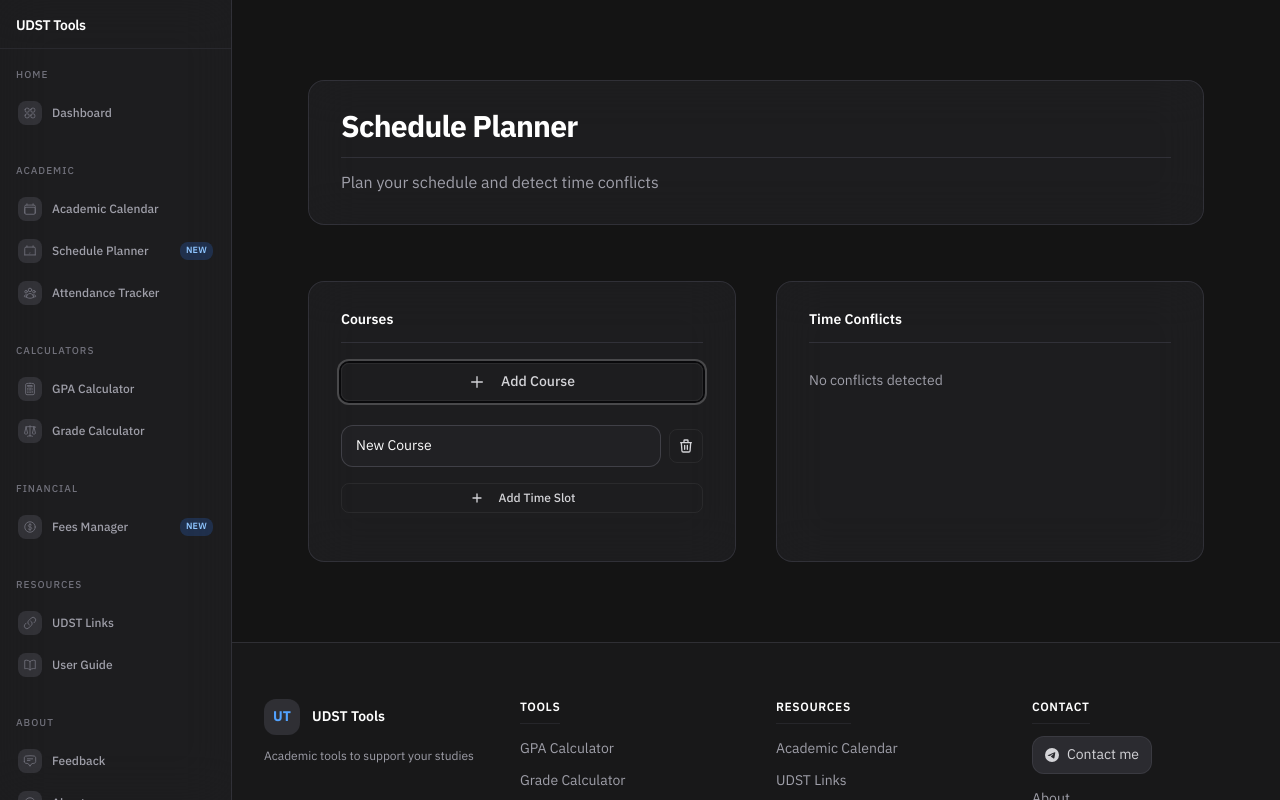
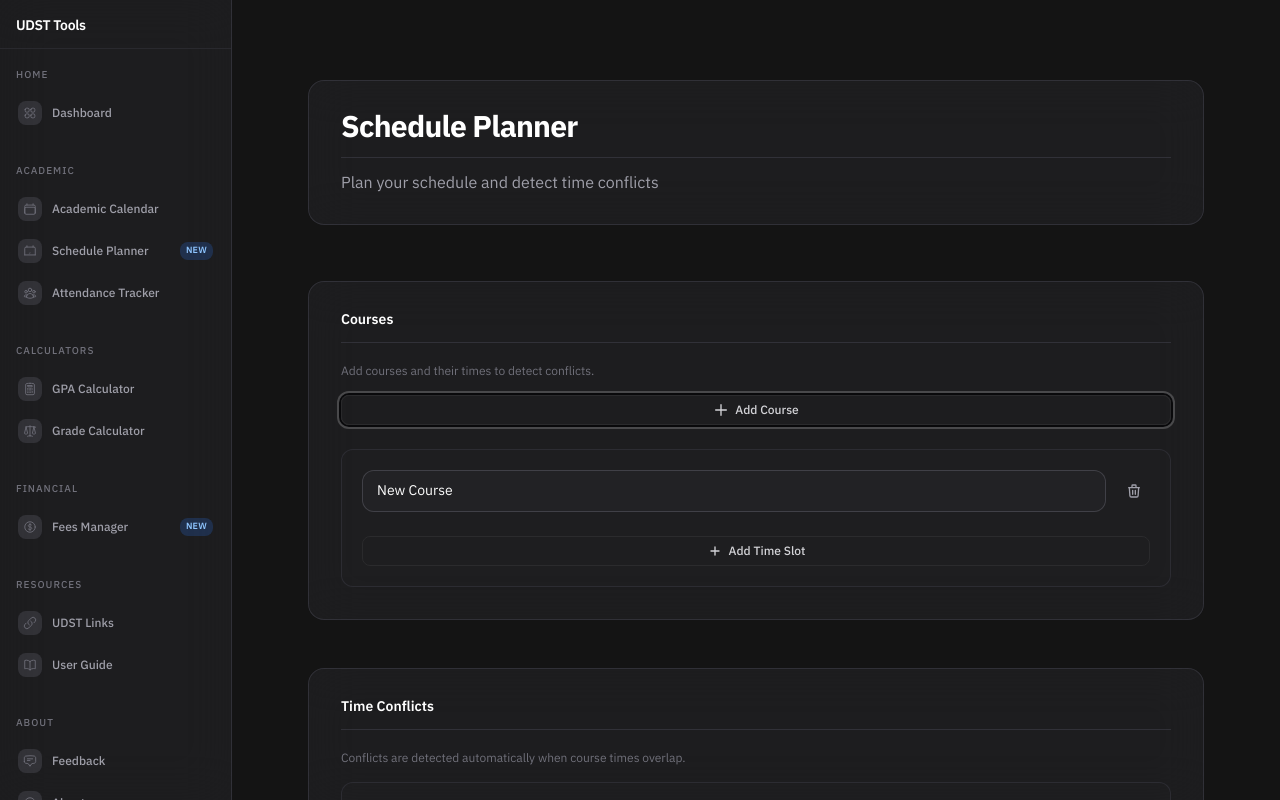
Before and after one commit to Ahmkwj/UDST-Tools, a React (Vite) app: page /ar/schedule-planner in a window 1280 px wide. Both pictures are taken after a click on the button "Add Course". Built offline with nearby package versions, Linux system fonts and the light colour scheme.

Commit message:
Refactor SchedulePlanner component to enhance UI responsiveness and touch-friendliness, adjust padding for better layout, and improve text descriptions for clarity and user experience.

```diff
--- a/src/pages/SchedulePlanner.tsx
+++ b/src/pages/SchedulePlanner.tsx
@@ -7,14 +7,14 @@ import Footer from "../components/ui/Footer";
 import PageHeader from "../components/ui/PageHeader";
 import { useLocale } from "../context/LanguageContext";
 
+/* Match GPA & Attendance: responsive padding, touch-friendly inputs */
 const CARD = {
   base: "!bg-zinc-800/50 !rounded-2xl !border !border-zinc-600/40 backdrop-blur-xl",
-  padding: "!px-6 !pt-6 !pb-7 sm:!px-8 sm:!pt-7 sm:!pb-8",
 };
-const cardClass = `${CARD.base} ${CARD.padding}`;
-const sectionGap = "space-y-12";
+const cardClass = `${CARD.base} !px-4 !pt-4 !pb-5 sm:!px-6 sm:!pt-6 sm:!pb-7 lg:!px-8 lg:!pt-7 lg:!pb-8`;
+const sectionGap = "space-y-8 sm:space-y-12";
 const inputSelectClass =
-  "!bg-zinc-800/50 !border-zinc-500/40 !rounded-xl focus:!border-blue-500 focus:!ring-2 focus:!ring-blue-500/20 placeholder-zinc-500 [&_input]:py-2.5 [&_select]:py-2.5";
+  "!bg-zinc-800/50 !border-zinc-500/40 !rounded-xl focus:!border-blue-500 focus:!ring-2 focus:!ring-blue-500/20 placeholder-zinc-500 [&_input]:min-h-[44px] [&_select]:min-h-[44px] [&_input]:py-3 [&_select]:py-3 sm:[&_input]:min-h-0 sm:[&_select]:min-h-0 sm:[&_input]:py-2.5 sm:[&_select]:py-2.5";
 
 type TimeSlot = {
   id: string;
@@ -211,8 +211,8 @@ export default function SchedulePlanner() {
 
   return (
     <div className="page-container">
-      <div className="flex-1 py-14 sm:py-20 px-5 sm:px-8">
-        <div className={`max-w-4xl mx-auto ${sectionGap}`}>
+      <div className="flex-1 py-8 pb-20 px-4 sm:py-14 sm:pb-14 sm:px-5 lg:py-20 lg:px-8 overflow-x-hidden overflow-y-auto">
+        <div className="w-full max-w-4xl mx-auto">
           <PageHeader
             title={{ en: "Schedule Planner", ar: "مخطط الجدول" }}
             description={{
@@ -221,187 +221,119 @@ export default function SchedulePlanner() {
             }}
           />
 
-          <div className="grid grid-cols-1 lg:grid-cols-2 gap-8 lg:gap-10">
+          <div className={`${sectionGap} mt-8 sm:mt-12`}>
             <Card title={locale === "ar" ? "المواد" : "Courses"} className={cardClass}>
-                <div className="flex items-center justify-between mb-4 md:mb-6">
+              <p className="text-xs text-zinc-500 mb-4">
+                {locale === "ar"
+                  ? "أضف المواد ومواعيدها لاكتشاف التعارضات."
+                  : "Add courses and their times to detect conflicts."}
+              </p>
+
               <Button
+                type="button"
                 variant="outline"
+                size="sm"
+                fullWidth
                 onClick={addCourse}
-                    className="w-full bg-blue-500/10 hover:bg-blue-500/20 border-blue-500/20 hover:border-blue-500/30 text-blue-400"
+                className="mb-6"
               >
-                    <svg
-                      xmlns="http://www.w3.org/2000/svg"
-                      className="h-4 w-4 ltr:mr-2 rtl:ml-2"
-                      fill="none"
-                      viewBox="0 0 24 24"
-                      stroke="currentColor"
-                    >
-                      <path
-                        strokeLinecap="round"
-                        strokeLinejoin="round"
-                        strokeWidth={2}
-                        d="M12 4v16m8-8H4"
-                      />
+                <svg xmlns="http://www.w3.org/2000/svg" className="h-4 w-4 shrink-0" fill="none" viewBox="0 0 24 24" stroke="currentColor">
+                  <path strokeLinecap="round" strokeLinejoin="round" strokeWidth={2} d="M12 4v16m8-8H4" />
                 </svg>
                 {locale === "ar" ? "إضافة مادة" : "Add Course"}
               </Button>
-                </div>
 
               {courses.length === 0 ? (
-                  <div className="flex flex-col items-center justify-center py-10 px-4 text-center border border-zinc-600/30 rounded-xl border-dashed">
-                    <p className="text-zinc-400 text-sm mb-1">
-                      {locale === "ar" ? "لا توجد مواد بعد" : "No courses yet"}
-                    </p>
-                    <p className="text-zinc-500 text-xs">
-                      {locale === "ar" ? "أضف مادة لبدء التخطيط" : "Add a course to start planning"}
-                    </p>
+                <div className="py-10 sm:py-12 text-center rounded-xl border border-zinc-600/30 border-dashed bg-zinc-800/20">
+                  <p className="text-sm text-zinc-400">{locale === "ar" ? "لا توجد مواد بعد" : "No courses yet"}</p>
+                  <p className="text-xs text-zinc-500 mt-1">{locale === "ar" ? "أضف مادة لبدء التخطيط" : "Add a course to start planning"}</p>
                 </div>
               ) : (
-                  <div className="divide-y divide-zinc-600/25 space-y-0">
+                <div className="space-y-6">
                   {courses.map((course) => (
-                      <div key={course.id} className="py-4 first:pt-0">
-                        <div className="flex items-center gap-2">
+                    <div
+                      key={course.id}
+                      className="rounded-xl border border-zinc-600/30 bg-zinc-800/20 p-4 sm:p-5"
+                    >
+                      <div className="flex gap-3 items-center mb-4">
                         <Input
                           value={course.name}
-                            onChange={(e) =>
-                              updateCourseName(course.id, e.target.value)
-                            }
-                            placeholder={
-                              locale === "ar" ? "اسم المادة" : "Course Name"
-                            }
-                            className={`flex-1 ${inputSelectClass}`}
+                          onChange={(e) => updateCourseName(course.id, e.target.value)}
+                          placeholder={locale === "ar" ? "اسم المادة" : "Course Name"}
+                          className={`flex-1 min-w-0 ${inputSelectClass} !mb-0`}
                         />
                         <Button
-                            variant="outline"
+                          type="button"
+                          variant="ghost"
                           size="sm"
                           onClick={() => removeCourse(course.id)}
-                            className="!p-2 shrink-0 bg-red-500/10 hover:bg-red-500/20 border-red-500/20 hover:border-red-500/30 text-red-400"
+                          className="!p-2 shrink-0"
+                          aria-label={locale === "ar" ? "حذف المادة" : "Remove course"}
                         >
-                            <svg
-                              xmlns="http://www.w3.org/2000/svg"
-                              className="h-4 w-4"
-                              fill="none"
-                              viewBox="0 0 24 24"
-                              stroke="currentColor"
-                            >
-                              <path
-                                strokeLinecap="round"
-                                strokeLinejoin="round"
-                                strokeWidth={2}
-                                d="M19 7l-.867 12.142A2 2 0 0116.138 21H7.862a2 2 0 01-1.995-1.858L5 7m5 4v6m4-6v6m1-10V4a1 1 0 00-1-1h-4a1 1 0 00-1 1v3M4 7h16"
-                              />
+                          <svg xmlns="http://www.w3.org/2000/svg" className="h-4 w-4" fill="none" viewBox="0 0 24 24" stroke="currentColor">
+                            <path strokeLinecap="round" strokeLinejoin="round" strokeWidth={2} d="M19 7l-.867 12.142A2 2 0 0116.138 21H7.862a2 2 0 01-1.995-1.858L5 7m5 4v6m4-6v6m1-10V4a1 1 0 00-1-1h-4a1 1 0 00-1 1v3M4 7h16" />
                           </svg>
                         </Button>
                       </div>
 
-                        {/* Time Slots */}
-                        <div className="space-y-3 mt-4">
-                          {course.timeSlots.map((slot) => (
+                      <div className="space-y-0">
+                        {course.timeSlots.map((slot, slotIndex) => (
                           <div
                             key={slot.id}
-                              className="flex flex-wrap items-center gap-2 py-3 border-t border-zinc-600/25 first:border-t-0 first:pt-0"
+                            className={`flex items-center gap-2 py-2.5 flex-nowrap min-w-0 overflow-x-auto ${slotIndex > 0 ? "border-t border-zinc-600/25" : ""}`}
                           >
                             <Select
                               value={slot.day}
-                                onChange={(e) =>
-                                  updateTimeSlot(
-                                    course.id,
-                                    slot.id,
-                                    "day",
-                                    e.target.value
-                                  )
-                                }
-                                className={`w-[140px] shrink-0 ${inputSelectClass}`}
+                              onChange={(e) => updateTimeSlot(course.id, slot.id, "day", e.target.value)}
+                              className={`shrink-0 w-[7.5rem] ${inputSelectClass} !mb-0 [&_select]:text-sm`}
                             >
-                                {daysOfWeek[locale === "ar" ? "ar" : "en"].map(
-                                  (day) => (
-                                    <option key={day} value={day}>
-                                      {day}
-                                    </option>
-                                  )
-                                )}
+                              {daysOfWeek[locale === "ar" ? "ar" : "en"].map((day) => (
+                                <option key={day} value={day}>{day}</option>
+                              ))}
                             </Select>
                             <Select
                               value={slot.startTime}
-                                onChange={(e) =>
-                                  updateTimeSlot(
-                                    course.id,
-                                    slot.id,
-                                    "startTime",
-                                    e.target.value
-                                  )
-                                }
-                                className={`w-[130px] shrink-0 ${inputSelectClass}`}
+                              onChange={(e) => updateTimeSlot(course.id, slot.id, "startTime", e.target.value)}
+                              className={`shrink-0 w-[5.25rem] ${inputSelectClass} !mb-0 [&_select]:text-xs`}
                             >
                               {timeOptions.map((time) => (
-                                  <option key={time.value} value={time.value}>
-                                    {time.display}
-                                  </option>
+                                <option key={time.value} value={time.value}>{time.display}</option>
                               ))}
                             </Select>
-                              <span className="text-zinc-400 shrink-0">-</span>
+                            <span className="text-zinc-500 text-xs shrink-0">–</span>
                             <Select
                               value={slot.endTime}
-                                onChange={(e) =>
-                                  updateTimeSlot(
-                                    course.id,
-                                    slot.id,
-                                    "endTime",
-                                    e.target.value
-                                  )
-                                }
-                                className={`w-[130px] shrink-0 ${inputSelectClass}`}
+                              onChange={(e) => updateTimeSlot(course.id, slot.id, "endTime", e.target.value)}
+                              className={`shrink-0 w-[5.25rem] ${inputSelectClass} !mb-0 [&_select]:text-xs`}
                             >
                               {timeOptions.map((time) => (
-                                  <option key={time.value} value={time.value}>
-                                    {time.display}
-                                  </option>
+                                <option key={time.value} value={time.value}>{time.display}</option>
                               ))}
                             </Select>
                             <Button
-                                variant="outline"
+                              type="button"
+                              variant="ghost"
                               size="sm"
-                                onClick={() =>
-                                  removeTimeSlot(course.id, slot.id)
-                                }
-                                className="!p-2 ml-auto rtl:mr-auto rtl:ml-0 bg-red-500/10 hover:bg-red-500/20 border-red-500/20 hover:border-red-500/30 text-red-400"
+                              onClick={() => removeTimeSlot(course.id, slot.id)}
+                              className="!p-2 shrink-0 ms-auto"
+                              aria-label={locale === "ar" ? "حذف الموعد" : "Remove slot"}
                             >
-                                <svg
-                                  xmlns="http://www.w3.org/2000/svg"
-                                  className="h-4 w-4"
-                                  fill="none"
-                                  viewBox="0 0 24 24"
-                                  stroke="currentColor"
-                                >
-                                  <path
-                                    strokeLinecap="round"
-                                    strokeLinejoin="round"
-                                    strokeWidth={2}
-                                    d="M6 18L18 6M6 6l12 12"
-                                  />
+                              <svg xmlns="http://www.w3.org/2000/svg" className="h-4 w-4" fill="none" viewBox="0 0 24 24" stroke="currentColor">
+                                <path strokeLinecap="round" strokeLinejoin="round" strokeWidth={2} d="M6 18L18 6M6 6l12 12" />
                               </svg>
                             </Button>
                           </div>
                         ))}
                         <Button
+                          type="button"
                           variant="outline"
                           size="sm"
+                          fullWidth
                           onClick={() => addTimeSlot(course.id)}
-                            className="w-full bg-blue-500/10 hover:bg-blue-500/20 border-blue-500/20 hover:border-blue-500/30 text-blue-400"
+                          className="mt-2"
                         >
-                            <svg
-                              xmlns="http://www.w3.org/2000/svg"
-                              className="h-4 w-4 ltr:mr-2 rtl:ml-2"
-                              fill="none"
-                              viewBox="0 0 24 24"
-                              stroke="currentColor"
-                            >
-                              <path
-                                strokeLinecap="round"
-                                strokeLinejoin="round"
-                                strokeWidth={2}
-                                d="M12 6v6m0 0v6m0-6h6m-6 0H6"
-                              />
+                          <svg xmlns="http://www.w3.org/2000/svg" className="h-4 w-4 shrink-0" fill="none" viewBox="0 0 24 24" stroke="currentColor">
+                            <path strokeLinecap="round" strokeLinejoin="round" strokeWidth={2} d="M12 6v6m0 0v6m0-6h6m-6 0H6" />
                           </svg>
                           {locale === "ar" ? "إضافة موعد" : "Add Time Slot"}
                         </Button>
@@ -416,19 +348,28 @@ export default function SchedulePlanner() {
               title={locale === "ar" ? "تعارضات المواعيد" : "Time Conflicts"}
               className={cardClass}
             >
+              <p className="text-xs text-zinc-500 mb-4">
+                {locale === "ar"
+                  ? "تعارضات تلقائية عند تداخل مواعيد المواد."
+                  : "Conflicts are detected automatically when course times overlap."}
+              </p>
               {conflicts.length === 0 ? (
-                  <p className="text-sm text-zinc-400 py-2">
-                    {locale === "ar" ? "لا توجد تعارضات" : "No conflicts detected"}
-                  </p>
+                <div className="py-8 sm:py-10 text-center rounded-xl border border-zinc-600/30 bg-zinc-800/20">
+                  <p className="text-sm text-zinc-400">{locale === "ar" ? "لا توجد تعارضات" : "No conflicts detected"}</p>
+                  <p className="text-xs text-zinc-500 mt-1">{locale === "ar" ? "أضف مواد ومواعيدها للتحقق" : "Add courses and times to check"}</p>
+                </div>
               ) : (
-                  <div className="divide-y divide-zinc-600/25 space-y-0">
+                <div className="space-y-0">
                   {conflicts.map((conflict, index) => (
-                      <div key={index} className="py-3 first:pt-0 last:pb-0">
+                    <div
+                      key={index}
+                      className={`py-3 sm:py-3.5 ${index > 0 ? "border-t border-zinc-600/25" : ""}`}
+                    >
                       <p className="text-sm font-medium text-white">
                         {locale === "ar" ? "تعارض في" : "Conflict on"} {conflict.day}
                       </p>
-                        <p className="text-xs text-zinc-400 mt-0.5">
-                          {getCourseName(conflict.courseId1)} ({getTimeSlotDetails(conflict.courseId1, conflict.timeSlotId1)}) / {getCourseName(conflict.courseId2)} ({getTimeSlotDetails(conflict.courseId2, conflict.timeSlotId2)})
+                      <p className="text-xs text-zinc-400 mt-0.5 break-words">
+                        {getCourseName(conflict.courseId1)} ({getTimeSlotDetails(conflict.courseId1, conflict.timeSlotId1)}) {locale === "ar" ? "و" : "and"} {getCourseName(conflict.courseId2)} ({getTimeSlotDetails(conflict.courseId2, conflict.timeSlotId2)})
                       </p>
                     </div>
                   ))}
```
Lines whose indentation alone changed are shown as unchanged.
